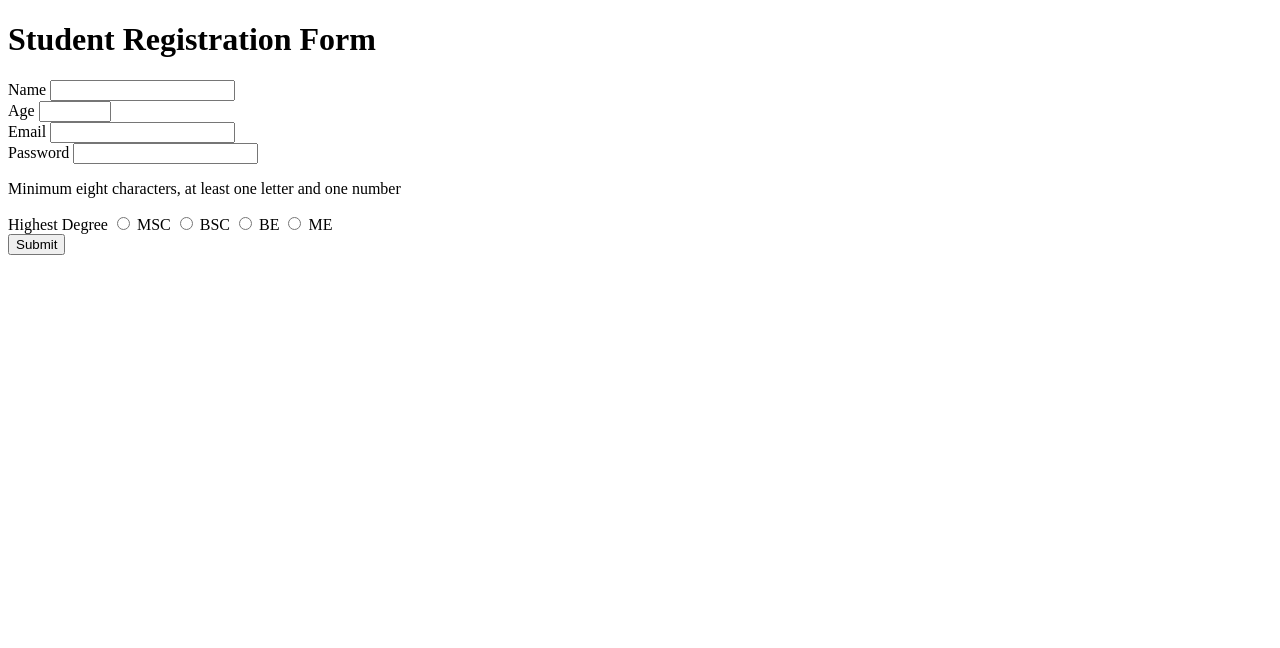
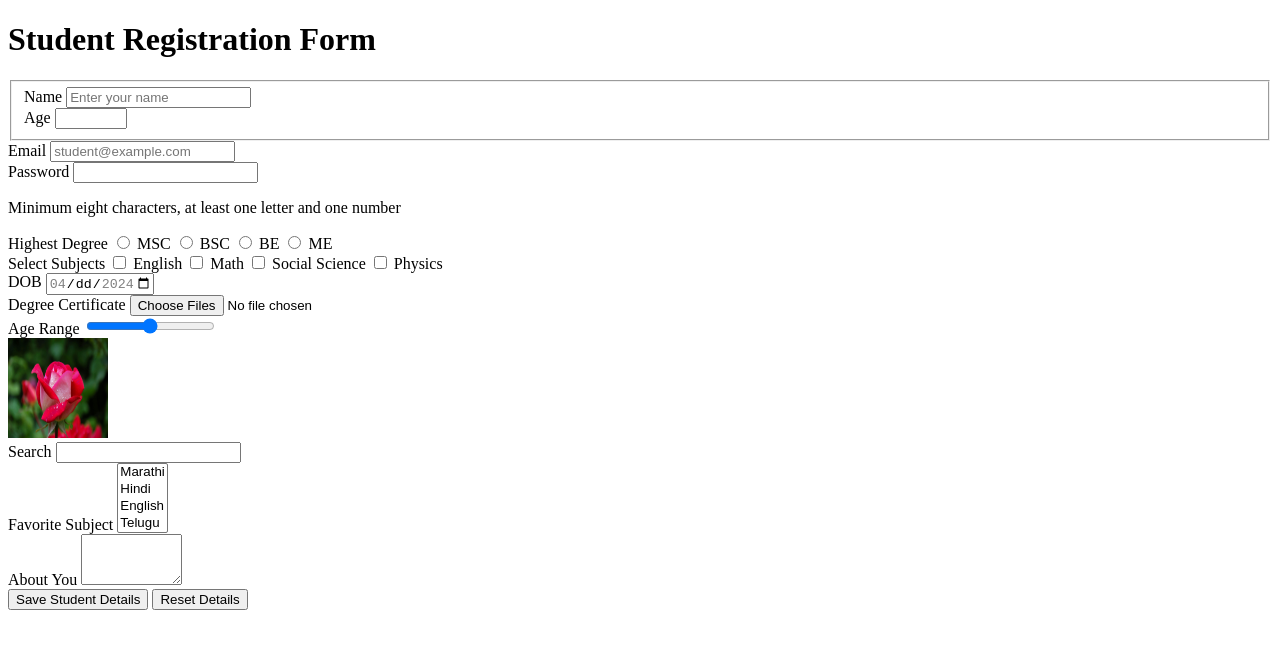
Before and after one commit to dnyaneshwarshetkar/html-tutorial, a plain HTML site: page form.html in a window 1280 px wide. Drawn offline with Linux system fonts and the light colour scheme.

Commit message:
Tutorial On 06-04-2024

```diff
--- a/form.html
+++ b/form.html
@@ -3,21 +3,50 @@
 <head>
 	<title>Form</title>
 	<meta name="description" content="This is html contnet">
+	<!--
+	Input type :
+	text,
+	number,
+	email,
+	password,
+	Radio,
+	Checkbox,
+	color,
+	date,
+	datetime-local
+	email
+	file
+	hidden
+	image
+	month
+	range
+	reset
+	search
+	time,
+	week
+
+	Select
+	Textarea,
+	Button
+	-->
 </head>
 <body>
 	<h1>Student Registration Form</h1>
 	<form action="abc.html" method="post">
+		<input type="hidden" id="studentId" name="studentId" value="1234" />
+		<fieldset>
 		<div>
 			<label for="studentName">Name</label>
-			<input  type="text" id="studentName" name="studentName" required />
+			<input  type="text" id="studentName" name="studentName" placeholder="Enter your name" required />
 		</div>
 		<div>
 			<label for="studentAge">Age</label>
 			<input  type="number" id="studentAge" name="studentAge" step="0.5" min="10" max="20" />
 		</div>
+		</fieldset>
 		<div>
 			<label for="studentEmail">Email</label>
-			<input  type="email" id="studentEmail" name="studentEmail"/>
+			<input  type="email" id="studentEmail" name="studentEmail" placeholder="student@example.com"/>
 		</div>
 		<div>
 			<label for="studentPassword">Password</label>
@@ -32,7 +61,54 @@
 			<input  type="radio" id="highestDegree" name="highestDegree" value="me"/> ME
 		</div>
 		<div>
-			<input type="submit" />
+			<label for="studentSubjects">Select  Subjects</label>
+			<input  type="checkbox" id="studentSubjects" name="studentSubjects" value="english"/> English
+			<input  type="checkbox" id="studentSubjects" name="studentSubjects" value="math"/> Math
+			<input  type="checkbox" id="studentSubjects" name="studentSubjects" value="socialScience"/> Social Science
+			<input  type="checkbox" id="studentSubjects" name="studentSubjects" value="physics"/> Physics
+		</div>
+		<div>
+			<label for="studentDob">DOB</label>
+			<input  type="date" id="studentDob" name="studentDob" min="2024-04-03" max="2024-04-30" required />
+		</div>
+
+		<div>
+			<label for="studentDegree">Degree Certificate</label>
+			<input  type="file" id="studentDegree" name="studentDegree" accept="application/pdf" multiple required />
+		</div>
+
+		<div>
+			<label for="studentAgeRange">Age Range</label>
+			<input  type="range" id="studentAgeRange" name="studentAgeRange" min="10" max="50" required />
+		</div>
+
+
+		<div>
+			<input type="image" src="flower.jpg" width="100" height="100" />
+		</div>
+
+		<div>
+			<label for="subjectSearch">Search</label>
+			<input  type="search" id="subjectSearch" name="subjectSearch" required />
+		</div>
+		<div>
+			<label for="favoriteSubject">Favorite Subject</label>
+			<select id="favoriteSubject" name="favoriteSubject" multiple>
+				<option value="m">Marathi</option>
+				<option value="h">Hindi</option>
+				<option value="e">English</option>
+				<option value="t">Telugu</option>
+			</select>
+		</div>
+		<div>
+			<label for="aboutYou">About You</label>
+			<textarea id="aboutYou" name="aboutYou" rows="3" cols="10"></textarea>
+		</div>
+
+		<div>
+			<button type="button">Save Student Details</button>
+			<!--<input type="submit" />-->
+			<button type="reset" >Reset Details</button>
 		</div>
 	</form>
 </body>
```
Also changed, not shown: svg.html (added, +47 -0 lines), video-audio.html (added, +12 -0 lines), 1 other file.
